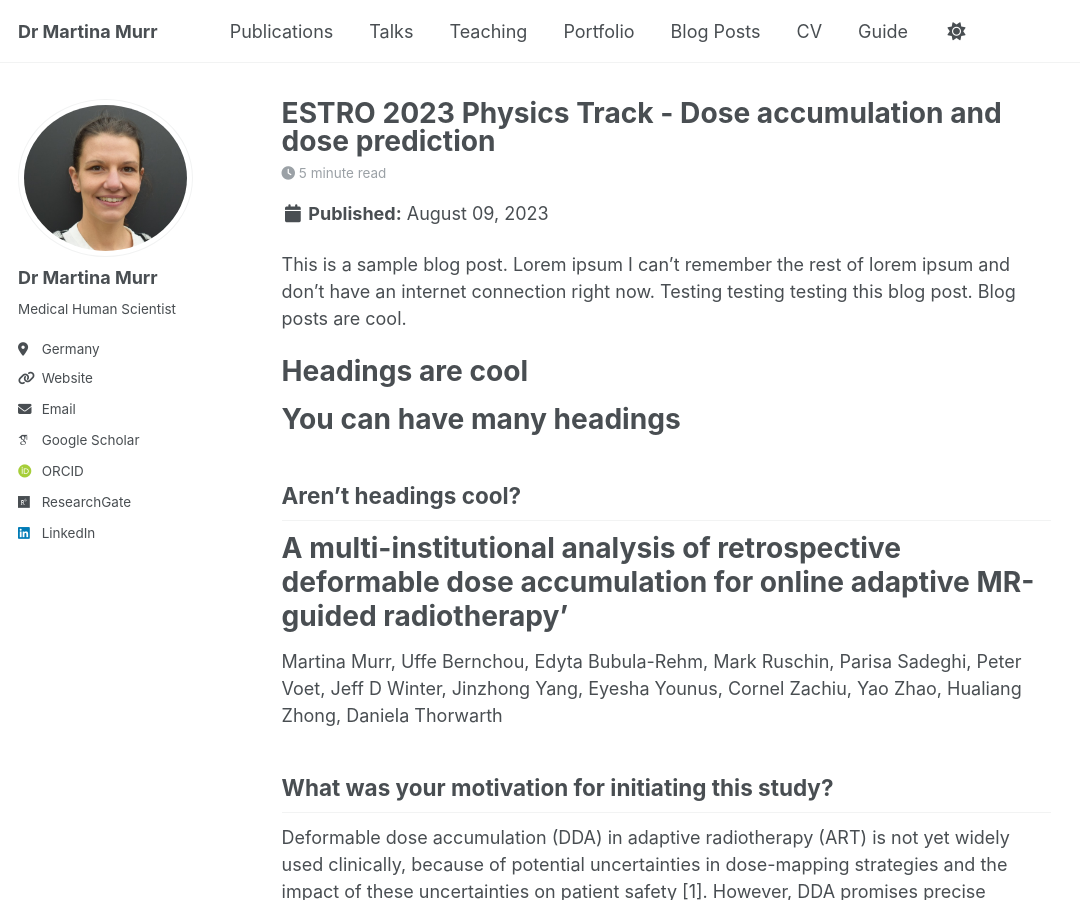
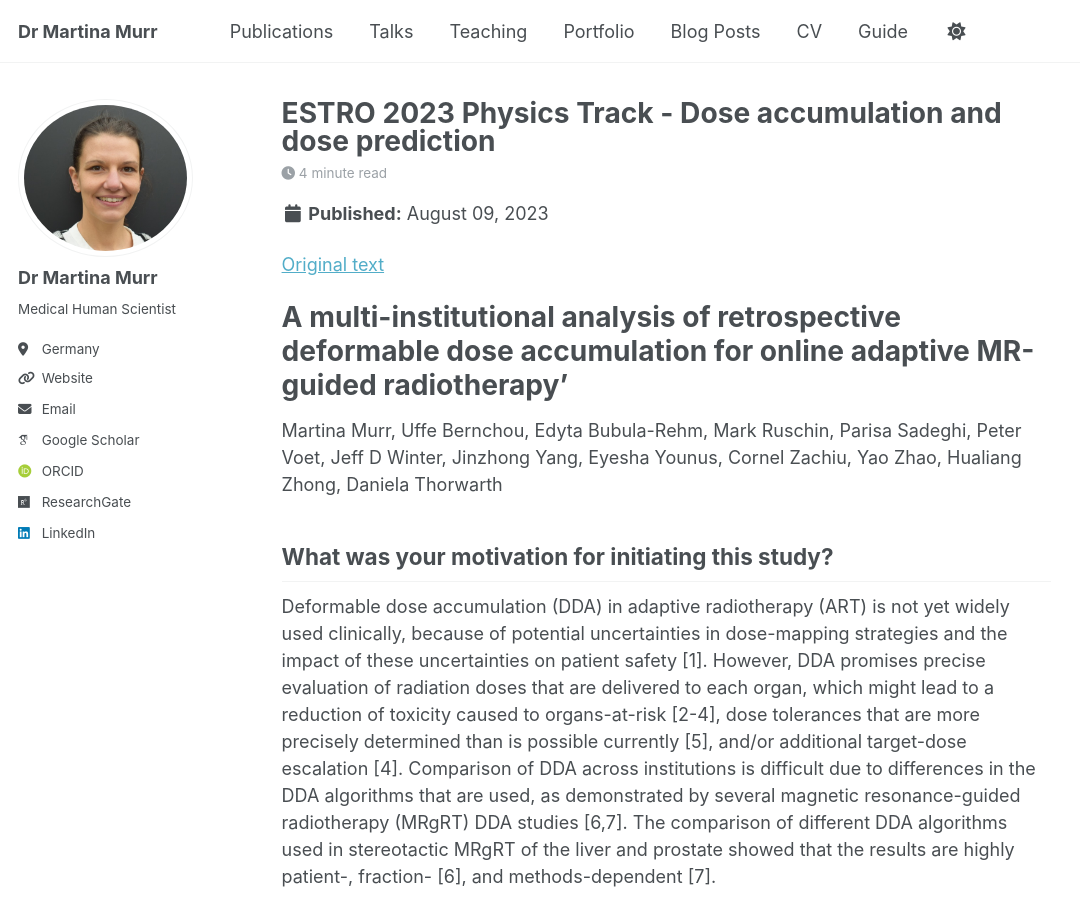
Before and after one commit to martinamurr/academicpages_V2, a Jekyll site: the page built from _posts/2023-08-09-blog-post-1.md, in a window 1280 px wide and 900 px high. Shown: the whole window, without its empty margins (0-1080 px from the left). Built offline with Jekyll 4.4.1, drawn with Linux system fonts in a browser that asks for light colours; some web fonts are replaced; a script that is not in the unit is left out.

Commit message:
Update 2023-08-09-blog-post-1.md

```diff
--- a/_posts/2023-08-09-blog-post-1.md
+++ b/_posts/2023-08-09-blog-post-1.md
@@ -8,20 +8,7 @@ tags:
   - category2
 ---
 
-
-This is a sample blog post. Lorem ipsum I can't remember the rest of lorem ipsum and don't have an internet connection right now. Testing testing testing this blog post. Blog posts are cool.
-
-Headings are cool
-======
-
-You can have many headings
-======
-
-Aren't headings cool?
-------
-
-
-
+[Original text](https://www.estro.org/About/Newsroom/Newsletter/Physics/ESTRO-2023-Report-Physics-Track-Dose-accumulation)
 
 A multi-institutional analysis of retrospective deformable dose accumulation for online adaptive MR-guided radiotherapy’
 ======
```
